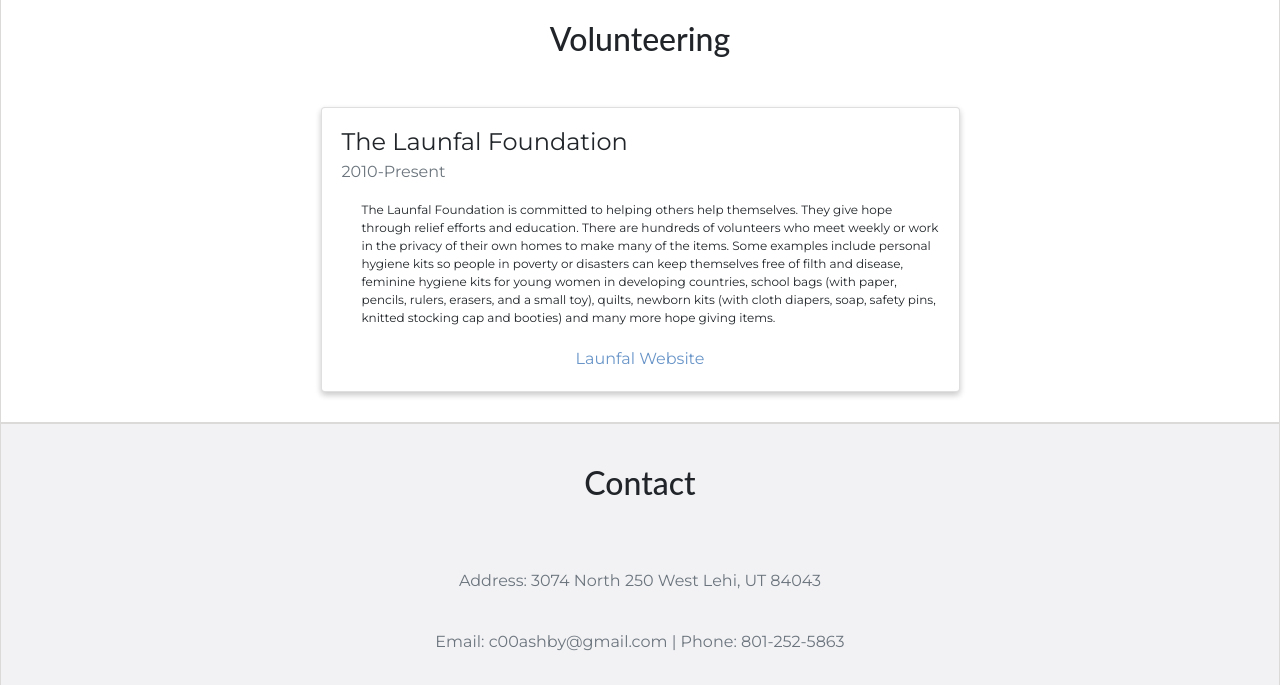
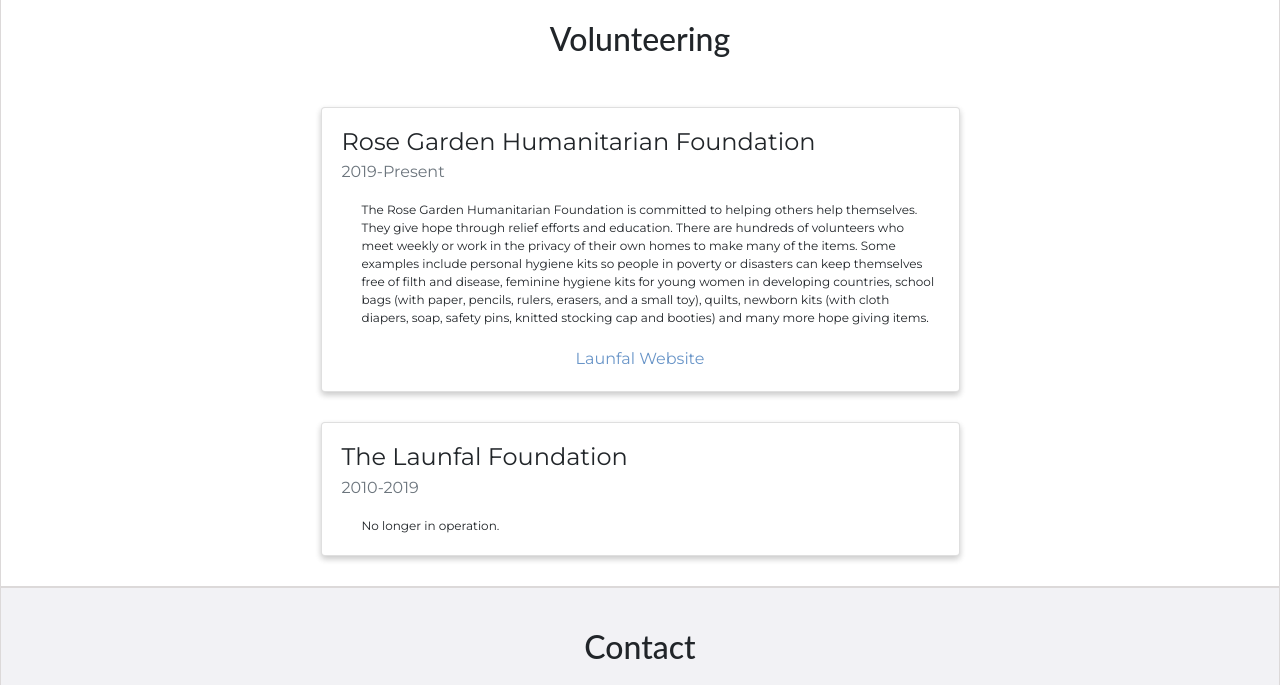
Before and after one commit to CameronAshby/Portfolio-Resume, a plain HTML site: page index.html in a window 1280 px wide. Shown: the part 3810-4495 px from the top of the page. Drawn offline with nearby package versions, Linux system fonts and the light colour scheme.

Commit message:
Update index.html

```diff
--- a/index.html
+++ b/index.html
@@ -232,10 +232,17 @@
             </div>
             <div class="card volunteerCard">
                 <div class="card-body">
+                    <h4 class="card-title">Rose Garden Humanitarian Foundation</h4>
+                    <h6 class="card-subtitle text-muted">2019-Present</h6>
+                    <p class="card-text" id="launfalText">The Rose Garden Humanitarian Foundation is committed to helping others help themselves. They give hope through relief efforts and education. There are hundreds of volunteers who meet weekly or work in the privacy of their own homes to make many of the items. Some examples include personal hygiene kits so people in poverty or disasters can keep themselves free of filth and disease, feminine hygiene kits for young women in developing countries, school bags (with paper, pencils, rulers, erasers, and a small toy), quilts, newborn kits (with cloth diapers, soap, safety pins, knitted stocking cap and booties) and many more hope giving items.</p>
+                    <span class="volunteerButton"><a href="http://www.rosegardenfoundation.org" target="_blank">Launfal Website</a></span>
+                </div>
+            </div>
+            <div class="card volunteerCard">
+                <div class="card-body">
                     <h4 class="card-title">The Launfal Foundation</h4>
-                    <h6 class="card-subtitle text-muted">2010-Present</h6>
-                    <p class="card-text" id="launfalText">The Launfal Foundation is committed to helping others help themselves. They give hope through relief efforts and education. There are hundreds of volunteers who meet weekly or work in the privacy of their own homes to make many of the items. Some examples include personal hygiene kits so people in poverty or disasters can keep themselves free of filth and disease, feminine hygiene kits for young women in developing countries, school bags (with paper, pencils, rulers, erasers, and a small toy), quilts, newborn kits (with cloth diapers, soap, safety pins, knitted stocking cap and booties) and many more hope giving items.</p>
-                    <span class="volunteerButton"><a href="http://www.launfal.org" target="_blank">Launfal Website</a></span>
+                    <h6 class="card-subtitle text-muted">2010-2019</h6>
+                    <p class="card-text" id="launfalText">No longer in operation.</p>
                 </div>
             </div>
         </div>
@@ -247,7 +254,7 @@
             <div id="contactContentContainer" class="text-muted">
                 <div id="contactAddress">Address: 3074 North 250 West Lehi, UT 84043</div>
                 <div id="contactInfo">
-                    <div>Email: c00ashby@gmail.com | Phone: 801-252-5863</div>
+                    <div>Email: ashby.cameron.m@gmail.com | Phone: (385) 450-8273</div>
                 </div>
                 <div id="mediaContainer">
                     <a id="mediaIcon" href="https://github.com/CameronAshby" target="_blank"><i class="mediaButton fab fa-github-square"></i></a>
```
